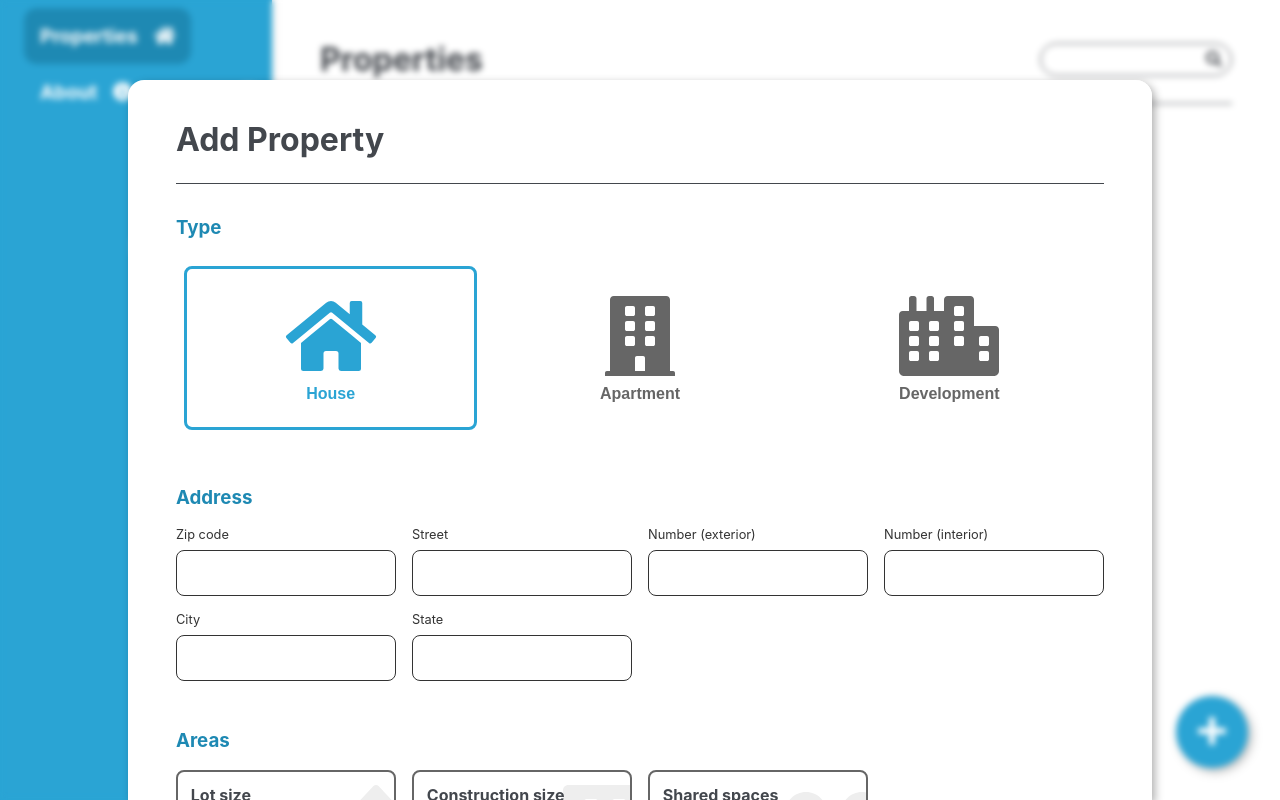
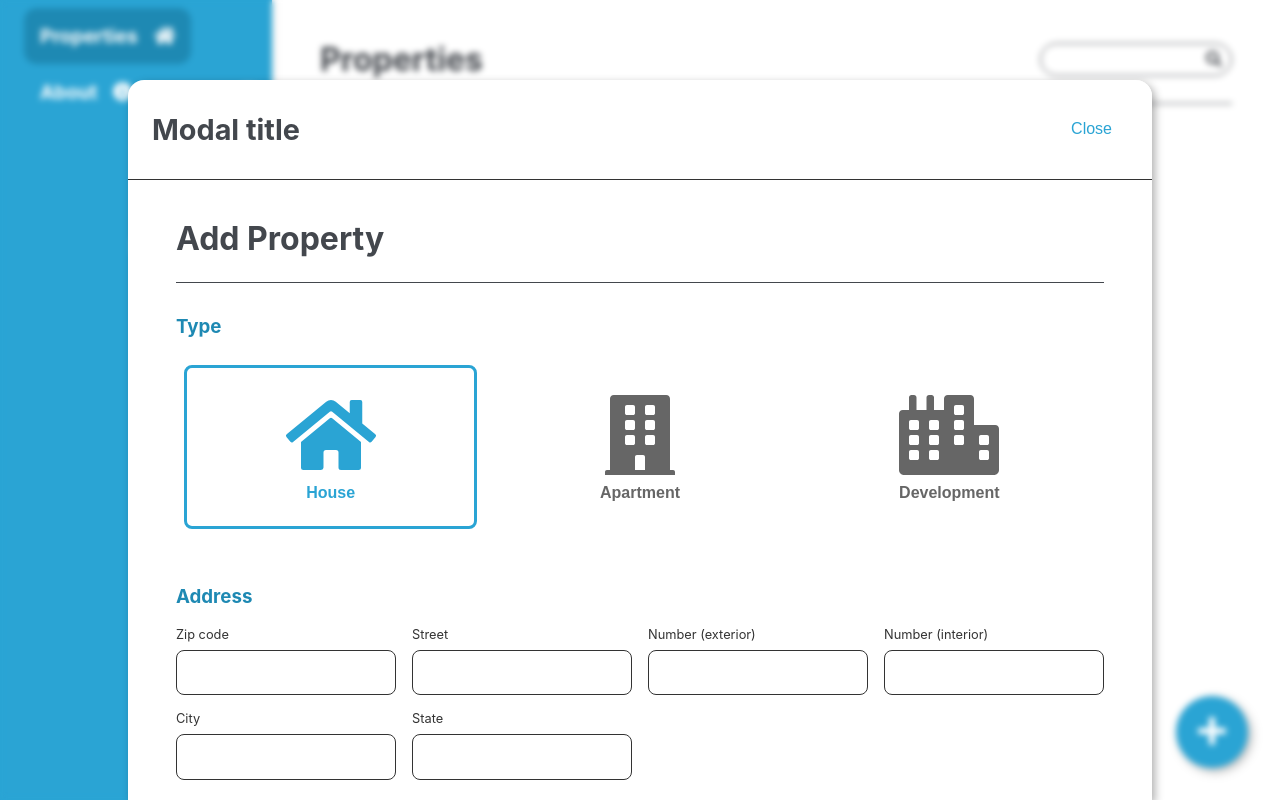
Before and after one commit to denkiapple/PropertyCreator, a React (Create React App) app: page /properties/add in a window 1280 px wide. Built offline with nearby package versions, Linux system fonts and the light colour scheme.

Commit message:
Update: ModalBlur: created header, close and blur eventListener

```diff
--- a/src/Components/ModalBlur/ModalBlur.jsx
+++ b/src/Components/ModalBlur/ModalBlur.jsx
@@ -1,14 +1,43 @@
-import React from "react";
-import { oneOfType, arrayOf, element } from "prop-types";
+import React, { useEffect, useRef } from "react";
+import { oneOfType, arrayOf, element, func, string } from "prop-types";
 
 import styles from "./ModalBlur.module.css";
 
-const ModalBlur = ({ children }) => {
+const ModalBlur = ({ title, closeLabel, children, onClose }) => {
+  const wrapperRef = useRef(null);
+  useEffect(() => {
+    // Alert if clicked on outside of element
+    const handleClickOutside = event => {
+      if (wrapperRef.current && !wrapperRef.current.contains(event.target)) {
+        alert("You clicked outside of me!");
+        onClose();
+      }
+    }
+
+    // Bind the event listener
+    document.addEventListener("mousedown", handleClickOutside);
+    return () => {
+      // Unbind the event listener on clean up
+      document.removeEventListener("mousedown", handleClickOutside);
+    };
+  }, [onClose, wrapperRef]);
+
+  const handleClose = () => {
+    onClose();
+  };
+
   return (
     <>
       {children && (
-        <div className={styles.layout}>
-          {children}
+        <div className={styles.layout} ref={wrapperRef}>
+          <header className={styles.header}>
+            <h2>{title}</h2>
+            <button type="button" onClick={handleClose}>{closeLabel}</button>
+          </header>
+
+          <div className={styles.content}>
+            {children}
+          </div>
         </div>
       )}
       <div className={styles.overlay}></div>
@@ -17,11 +46,17 @@ const ModalBlur = ({ children }) => {
 };
 
 ModalBlur.propTypes = {
+  title: string,
+  closeLabel: string,
   children: oneOfType([ element, arrayOf(element) ]),
+  onClose: func,
 };
 
 ModalBlur.defaultProps = {
+  title: "Modal title",
+  closeLabel: "Close",
   children: {},
+  onClose: () => {},
 };
 
 export default ModalBlur;
--- a/src/Components/ModalBlur/ModalBlur.module.css
+++ b/src/Components/ModalBlur/ModalBlur.module.css
@@ -15,6 +15,43 @@
   border-radius: 1rem 1rem 0 0;
   box-shadow: var(--shadow);
   z-index: 21;
+}
+
+.header {
+  display: flex;
+  flex-direction: row;
+  align-items: center;
+  justify-content: space-between;
+  font-size: 1.2rem;
+  border-bottom: 1px solid var(--color-grey);
+  position: fixed;
+  top: 0;
+  left: 0;
+  right: 0;
+  background-color: var(--color-white);
+  padding: 0.5rem 1.5rem;
+}
+
+.header > button {
+  border: none;
+  margin: 0;
+  font-size: 1rem;
+  padding: 1rem;
+  cursor: pointer;
+  border-radius: 0.5rem;
+  background-color: transparent;
+  color: var(--color-brand);
+}
+
+.header > button:hover {
+  color: var(--color-brand-dark);
+  background-color: var(--color-white-very-dark);
+}
+
+.content {
+  margin-top: 6.2rem;
+  height: calc(100%) - 6.2rem;
+  overflow: auto;
 }
 
 .overlay {
```
